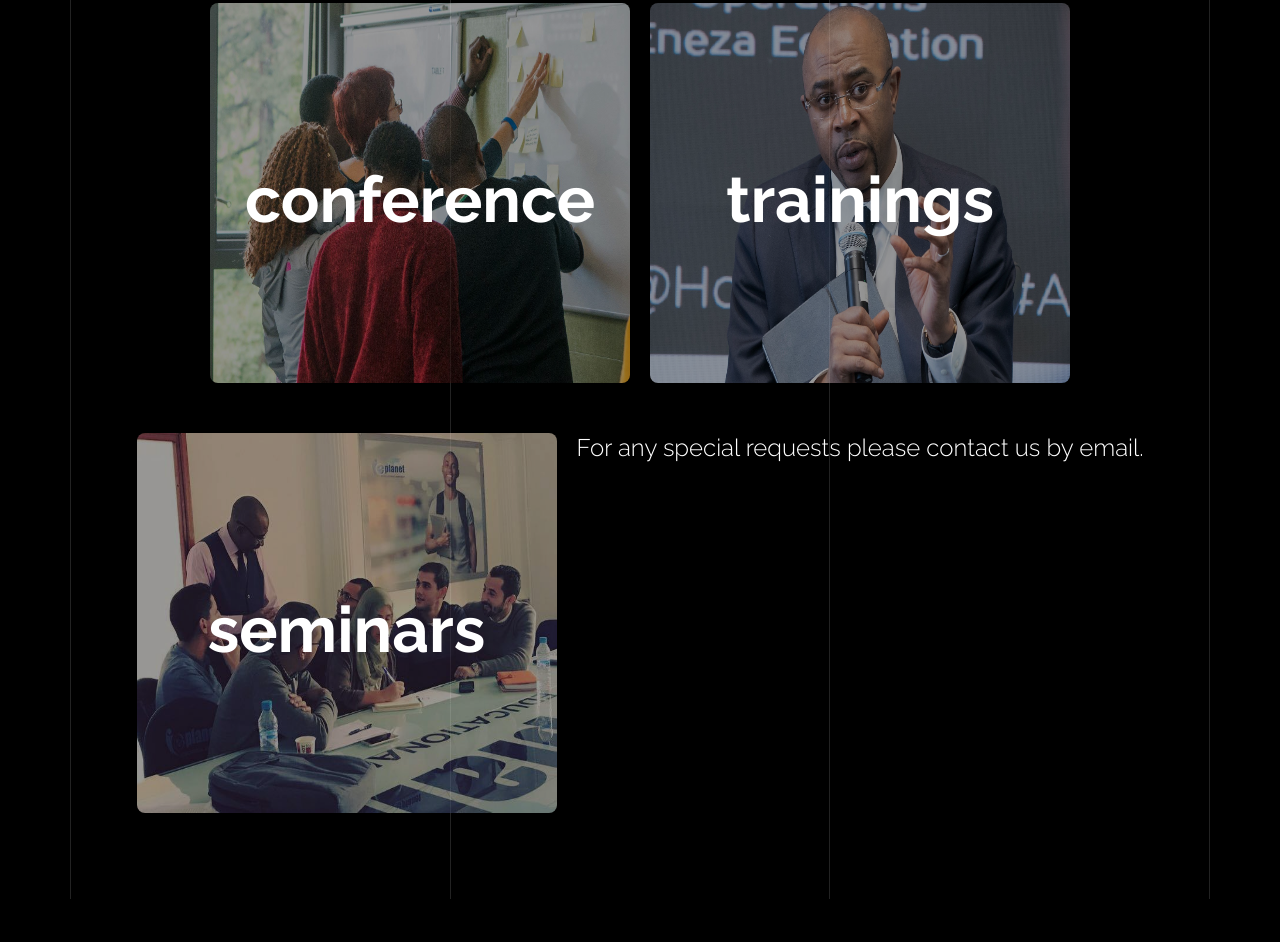
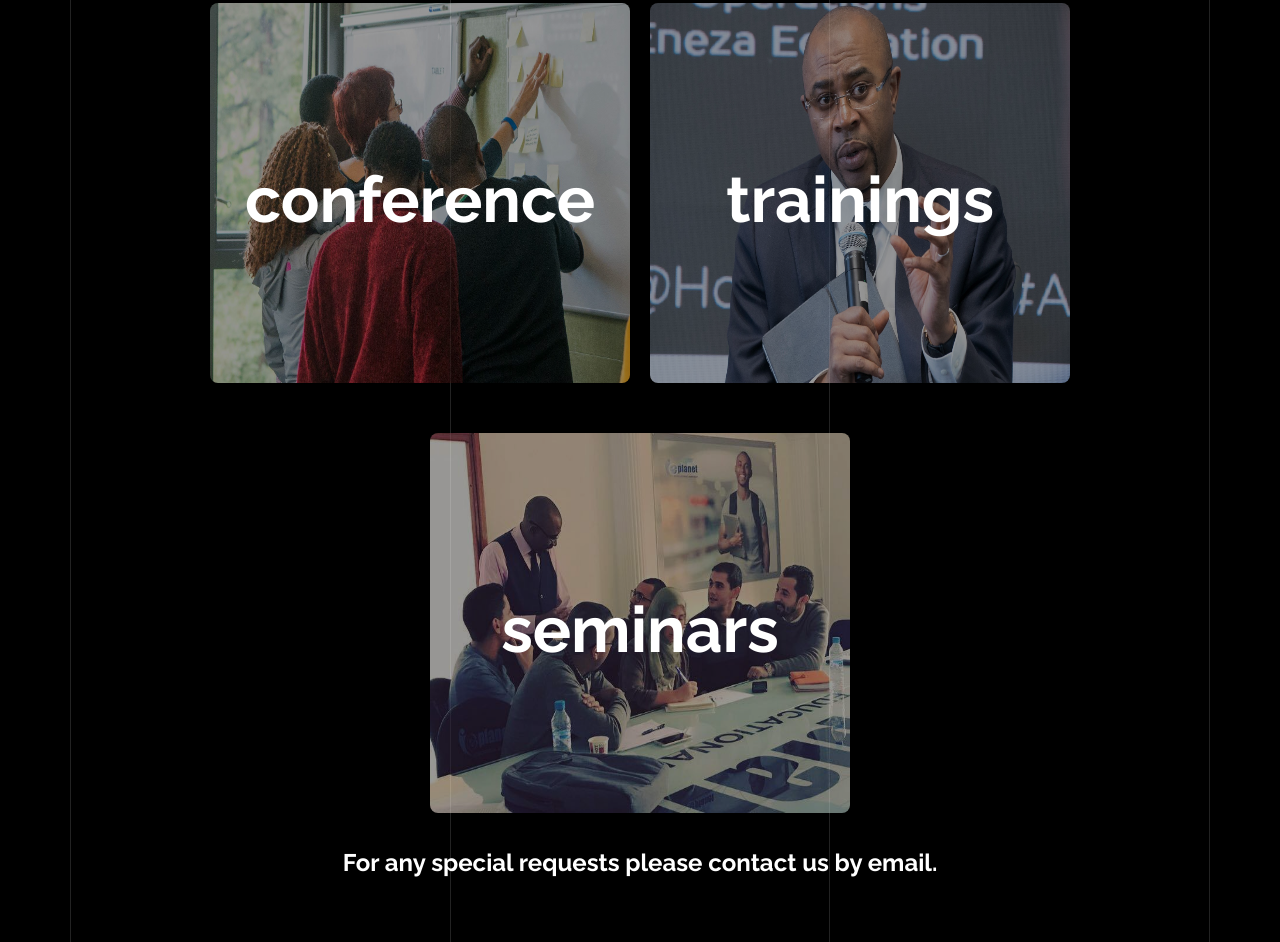
Before and after one commit to Sahith-03/Salauhou, a plain HTML site: page leadership.html in a window 1280 px wide. Shown: the part 1858-2800 px from the top of the page. Drawn offline with Linux system fonts and the light colour scheme; files whose address does not match are found by name; a web font is replaced by a local one.

Commit message:
C:/Program Files/Git/Leadership

```diff
--- a/css/style.css
+++ b/css/style.css
@@ -2246,6 +2246,16 @@ span.error {
   opacity: 0;
 }
 
+.carousel-tag{
+  display: flex;
+  justify-content: center;
+  align-items: center;
+  font-size: 1rem;
+  font-weight:700;
+  color: white;
+  padding: 5px;
+}
+
 .img-slider-element{
   /* background-color: aqua; */
   height: 15em;
--- a/leadership.html
+++ b/leadership.html
@@ -177,9 +177,9 @@
                   <button>Register</button>
                 </div>
               </div>
-              <div class="carousel">
-                <p style="font-size: 1.5em;">For any special requests please contact us by email.</p>
-              </div>
+            </div>
+            <div class="carousel-tag">
+              <p style="font-size: 1.5em;">For any special requests please contact us by email.</p>
             </div>
 
 
```
